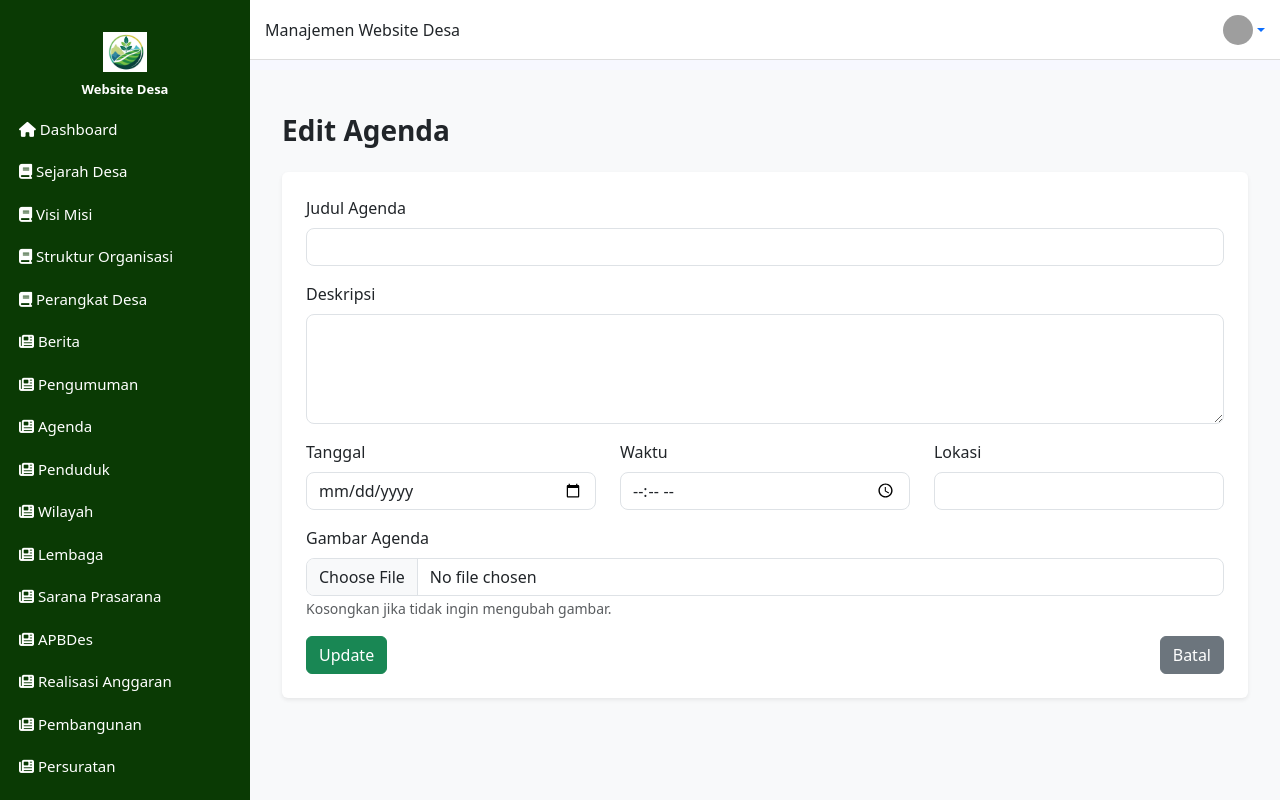
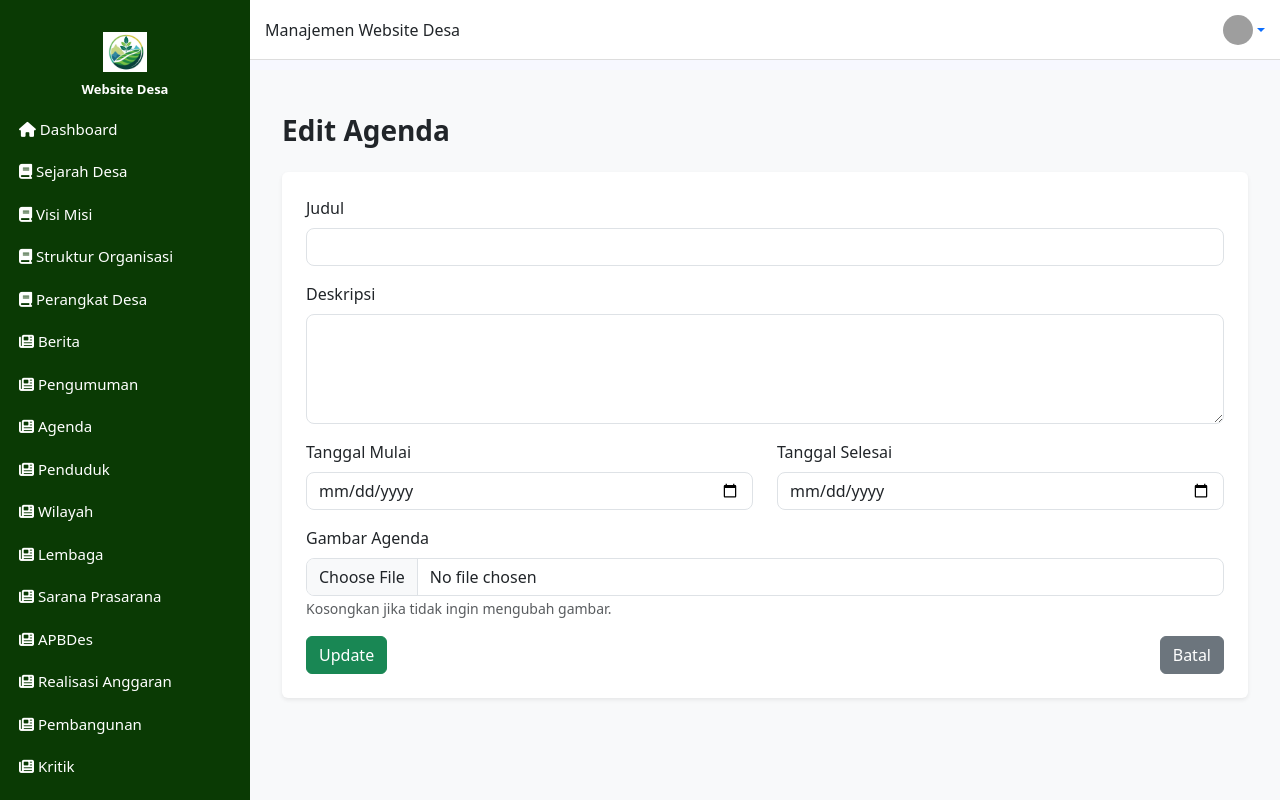
Before and after one commit to anzaayyy/website-desa, a CodeIgniter 4 app: the page made by app/Views/admin/agenda/edit.php in a window 1280 px wide. Run offline with PHP 8.4 and a stand-in for CodeIgniter, Linux system fonts and the light colour scheme; the template is opened without the code that fills it, so the values that code supplies are empty; some libraries are stand-ins or nearby versions; grey boxes are pictures that could not be loaded.

Commit message:
update lutvi

```diff
--- a/app/Views/admin/agenda/edit.php
+++ b/app/Views/admin/agenda/edit.php
@@ -6,7 +6,7 @@
 
   <form action="<?= base_url('admin/agenda/update/'.$agenda['id']) ?>" method="post" enctype="multipart/form-data" class="bg-white shadow-sm p-4 rounded">
     <div class="mb-3">
-      <label class="form-label">Judul Agenda</label>
+      <label class="form-label">Judul</label>
       <input type="text" name="judul" value="<?= esc($agenda['judul']) ?>" class="form-control" required>
     </div>
 
@@ -16,17 +16,13 @@
     </div>
 
     <div class="row">
-      <div class="col-md-4 mb-3">
-        <label class="form-label">Tanggal</label>
-        <input type="date" name="tanggal" value="<?= esc($agenda['tanggal']) ?>" class="form-control" required>
+      <div class="col-md-6 mb-3">
+        <label class="form-label">Tanggal Mulai</label>
+        <input type="date" name="tanggal_mulai" value="<?= esc($agenda['tanggal_mulai']) ?>" class="form-control" required>
       </div>
-      <div class="col-md-4 mb-3">
-        <label class="form-label">Waktu</label>
-        <input type="time" name="waktu" value="<?= esc($agenda['waktu']) ?>" class="form-control">
-      </div>
-      <div class="col-md-4 mb-3">
-        <label class="form-label">Lokasi</label>
-        <input type="text" name="lokasi" value="<?= esc($agenda['lokasi']) ?>" class="form-control">
+      <div class="col-md-6 mb-3">
+        <label class="form-label">Tanggal Selesai</label>
+        <input type="date" name="tanggal_selesai" value="<?= esc($agenda['tanggal_selesai']) ?>" class="form-control" required>
       </div>
     </div>
 
--- a/app/Views/admin/template/template.php
+++ b/app/Views/admin/template/template.php
@@ -102,10 +102,10 @@
             <i class="fa fa-newspaper"></i> Pembangunan
             </a>
 
-            <a href="<?= base_url('admin/persuratan') ?>"
+            <!-- <a href="<?= base_url('admin/persuratan') ?>"
             class="sidebar-link <?= service('uri')->getSegment(2) == 'persuratan' ? 'active' : '' ?>">
             <i class="fa fa-newspaper"></i> Persuratan
-            </a>
+            </a> -->
             <a href="<?= base_url('admin/kritik') ?>"
             class="sidebar-link <?= service('uri')->getSegment(2) == 'kritik' ? 'active' : '' ?>">
             <i class="fa fa-newspaper"></i> Kritik
```
Also changed, not shown: app/Controllers/Admin/AgendaController.php (+7 -7 lines), app/Models/PendudukModel.php (+5 -5 lines), app/Views/admin/agenda/create.php (+7 -11 lines), app/Views/admin/agenda/index.php (+6 -6 lines), public/uploads/agenda/1765350869_b959c3020b21312e4a01.jpeg (added), public/uploads/agenda/1765351563_b772ef93bf54ad8fe829.jpeg (added), public/uploads/agenda/1765351572_85e726456939917cecbe.jpeg (added), public/uploads/agenda/1765351763_f48914ab4d7bb3ecd9d3.jpeg (added), public/uploads/agenda/1765351796_3c66964a5af2bba44b98.jpeg (added), public/uploads/agenda/1765352310_8a59a6be688fc32e4859.jpeg (added), public/uploads/agenda/1765352376_bcb595f0d16e581cc79f.jpeg (added), public/uploads/agenda/1765352850_9bfcca4c24fa93d177c9.jpeg (added), public/uploads/agenda/1765352854_4eb6487966ecac35c8c4.jpeg (added), public/uploads/agenda/1765352893_2597a848f4a7747ad170.jpeg (added), 2 more files.
